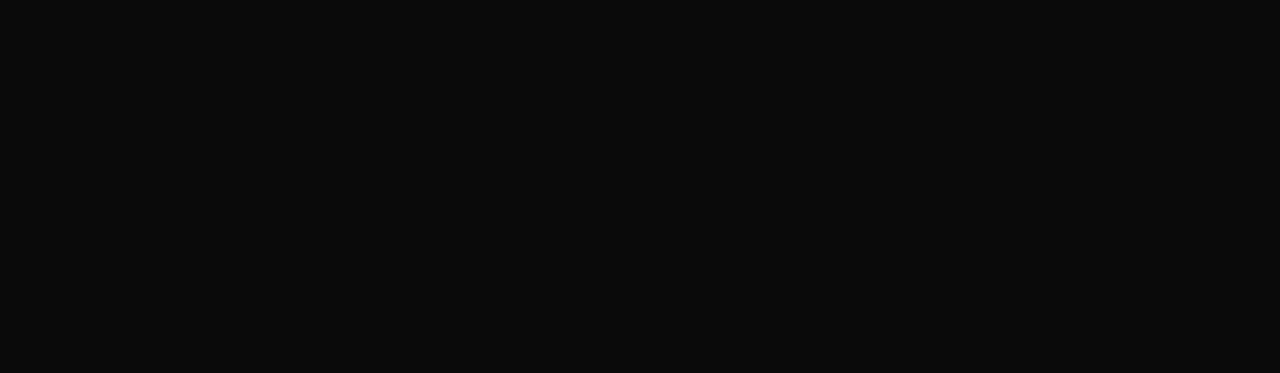
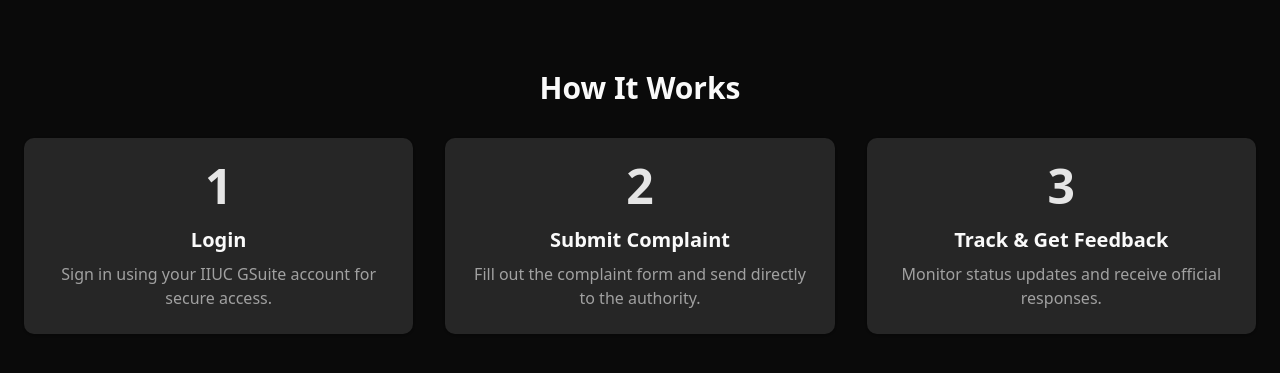
Before and after one commit to HiYasin/university-complain-management, a React (Vite) app in the folder client/: page / in a window 1280 px wide. Shown: the part 441-814 px from the top of the page. Built offline with nearby package versions, Linux system fonts and the light colour scheme; no server answers.

Commit message:
feat: add how it works section in homepage

```diff
--- a/client/src/pages/Home.jsx
+++ b/client/src/pages/Home.jsx
@@ -80,6 +80,24 @@
         </div>
       </section>
 
+      {/* How It Works */}
+      <section className="text-center">
+        <h2 className="text-3xl font-bold mb-8">How It Works</h2>
+        <div className="grid md:grid-cols-3 gap-8">
+          {[
+            { step: "1", title: "Login", desc: "Sign in using your IIUC GSuite account for secure access." },
+            { step: "2", title: "Submit Complaint", desc: "Fill out the complaint form and send directly to the authority." },
+            { step: "3", title: "Track & Get Feedback", desc: "Monitor status updates and receive official responses." },
+          ].map((item) => (
+            <div key={item.step} className="p-6 bg-muted rounded-lg shadow hover:shadow-md transition">
+              <div className="text-5xl font-bold text-primary mb-4">{item.step}</div>
+              <h3 className="text-xl font-semibold mb-2">{item.title}</h3>
+              <p className="text-muted-foreground">{item.desc}</p>
+            </div>
+          ))}
+        </div>
+      </section>
+
 
     </div>
   )
```
